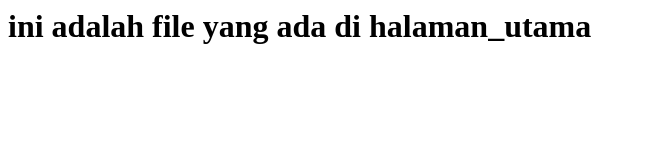
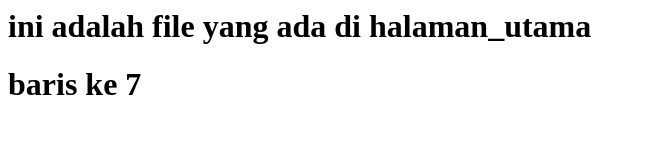
Before and after one commit to dhiannugraha/myproject_dhian, a plain HTML site: page index.html in a window 1280 px wide. Shown: the whole page, without its empty margins (0-646 px from the left). Drawn offline with Linux system fonts and the light colour scheme.

Commit message:
Stash and Apply

```diff
--- a/index.html
+++ b/index.html
@@ -4,5 +4,6 @@
     </head>
     <body>
         <h1>ini adalah file yang ada di halaman_utama</h1>
+        <h1>baris ke 7</h1>
     </body>
 </html>
```
